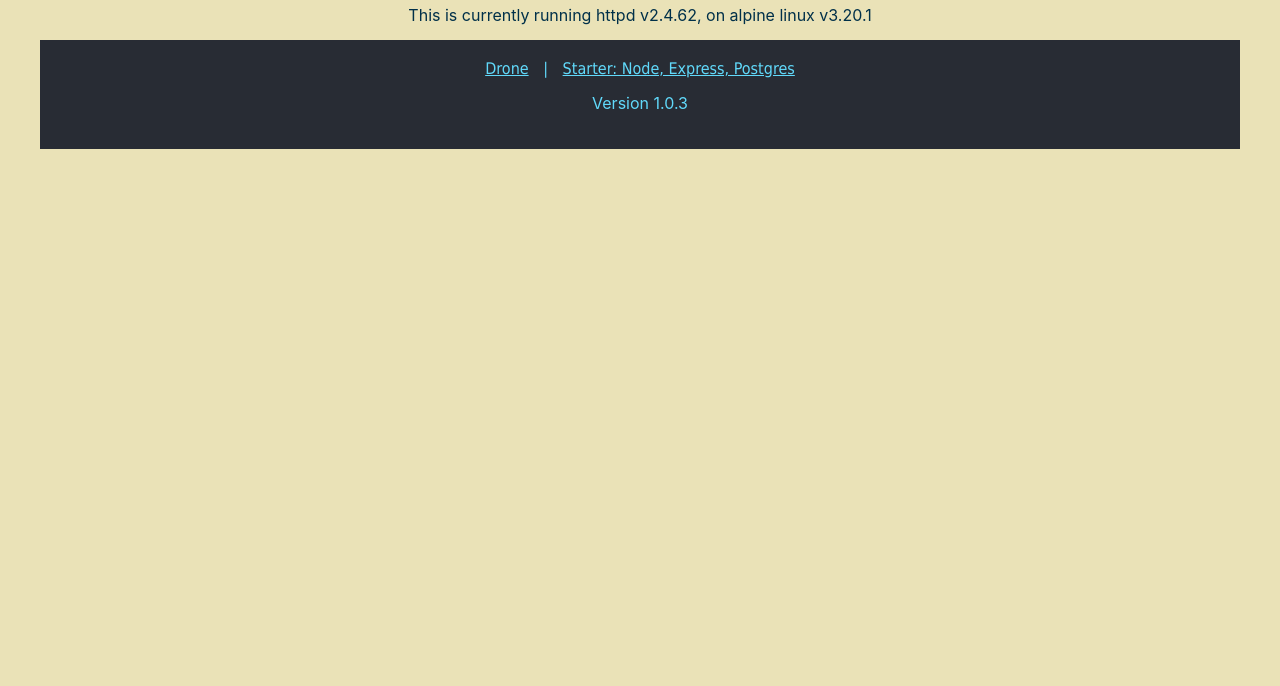
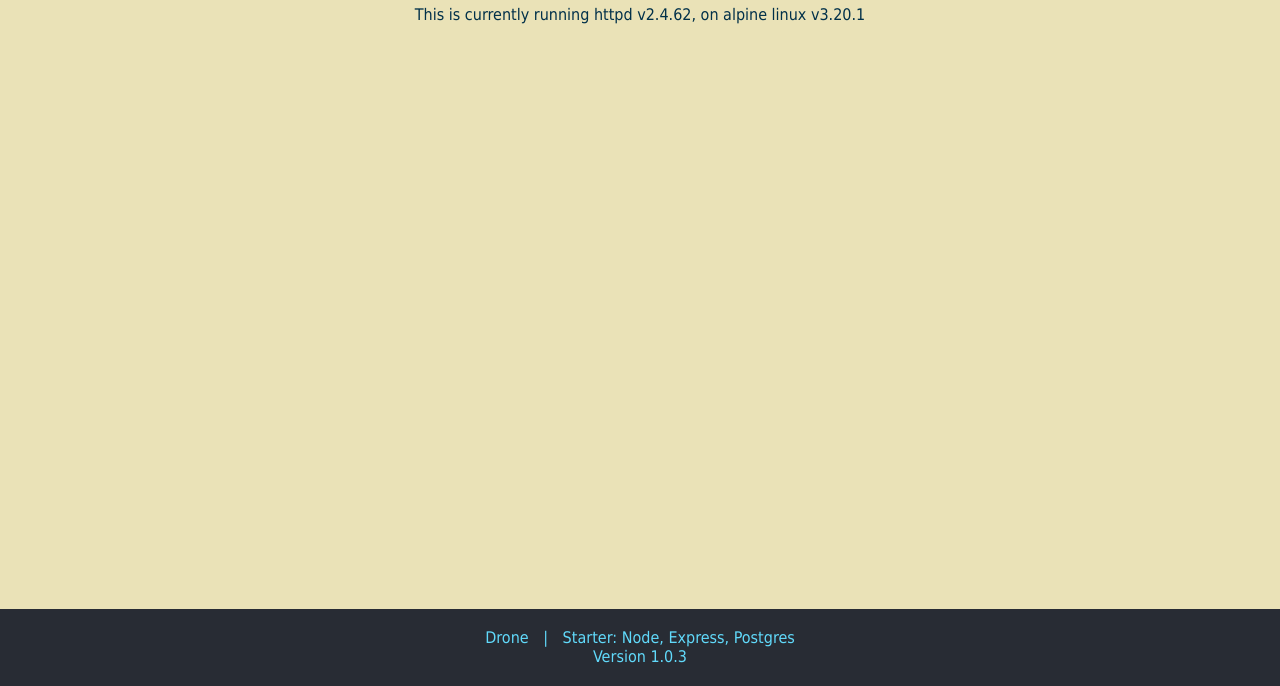
Before and after one commit to kernel528/www.kernelsanders.biz, a plain HTML site: page htdocs/index.html in a window 1280 px wide. Shown: the part 114-800 px from the top of the page. Drawn offline with nearby package versions, Linux system fonts and the light colour scheme.

Commit message:
Updated based on ChatGPT feedback with flexbox based html and css styling.

```diff
--- a/htdocs/index.html
+++ b/htdocs/index.html
@@ -12,14 +12,21 @@
     <link href="style.css" rel="stylesheet" type="text/css" />
 </head>
 <body>
+<div class="wrapper">
+    <!-- Main Content -->
+    <main>
         <h1>Welcome to the www.kernelsanders.biz Homepage!</h1>
         <p>This is currently running httpd v2.4.62, on alpine linux v3.20.1</p>
-</body>
-</html>
-<footer style="text-align: center; padding: 20px; background: #282c34; color: #61dafb;">
+    </main>
+
+    <!-- Footer -->
+    <footer>
         <nav>
-        <a href="http://drone.kernelsanders.biz:8080" style="color: #61dafb; margin: 0 10px;">Drone</a> |
-        <a href="https://kernel528-starter-node-express-postgresql.onrender.com/" style="color: #61dafb; margin: 0 10px;">Starter: Node, Express, Postgres</a>
+            <a href="http://drone.kernelsanders.biz:8080">Drone</a> |
+            <a href="https://kernel528-starter-node-express-postgresql.onrender.com/">Starter: Node, Express, Postgres</a>
         </nav>
         <p>Version 1.0.3</p>
     </footer>
+</div>
+</body>
+</html>
--- a/htdocs/style.css
+++ b/htdocs/style.css
@@ -1,16 +1,51 @@
-h1 {
-    font-family: "Playfair Display", Times, serif;
+/* Reset basic styles */
+* {
+    margin: 0;
+    padding: 0;
+    box-sizing: border-box;
+}
+
+/* Full height for body and wrapper */
+html, body {
+    height: 100%;
+}
+
+body {
+    display: flex;
+    flex-direction: column;
+    background-color: #eae2b7;
+    color: #003049;
+    font-family: "Source Sans Pro", Tahoma, Geneva, Verdana, sans-serif;
+}
+
+/* Wrapper for content and footer */
+.wrapper {
+    display: flex;
+    flex-direction: column;
+    min-height: 100%;
+}
+
+/* Main content fills available space */
+main {
+    flex: 1;
+    padding: 40px;
     text-align: center;
 }
 
-body {
-    background-color: #eae2b7;
-    color: #003049;
-    font-family: "Source Sans Pro", Tahoma, Geneva, Verdana, sans-serif;
-    padding: 40px;
+/* Footer styles */
+footer {
+    text-align: center;
+    padding: 20px;
+    background: #282c34;
+    color: #61dafb;
 }
 
-p {
-    font-family: -apple-system;
-    text-align: center;
+footer a {
+    color: #61dafb;
+    margin: 0 10px;
+    text-decoration: none;
 }
+
+footer a:hover {
+    text-decoration: underline;
+}
```
Also changed, not shown: VERSION.md (+1 -0 lines). Lines whose indentation alone changed are shown as unchanged.
